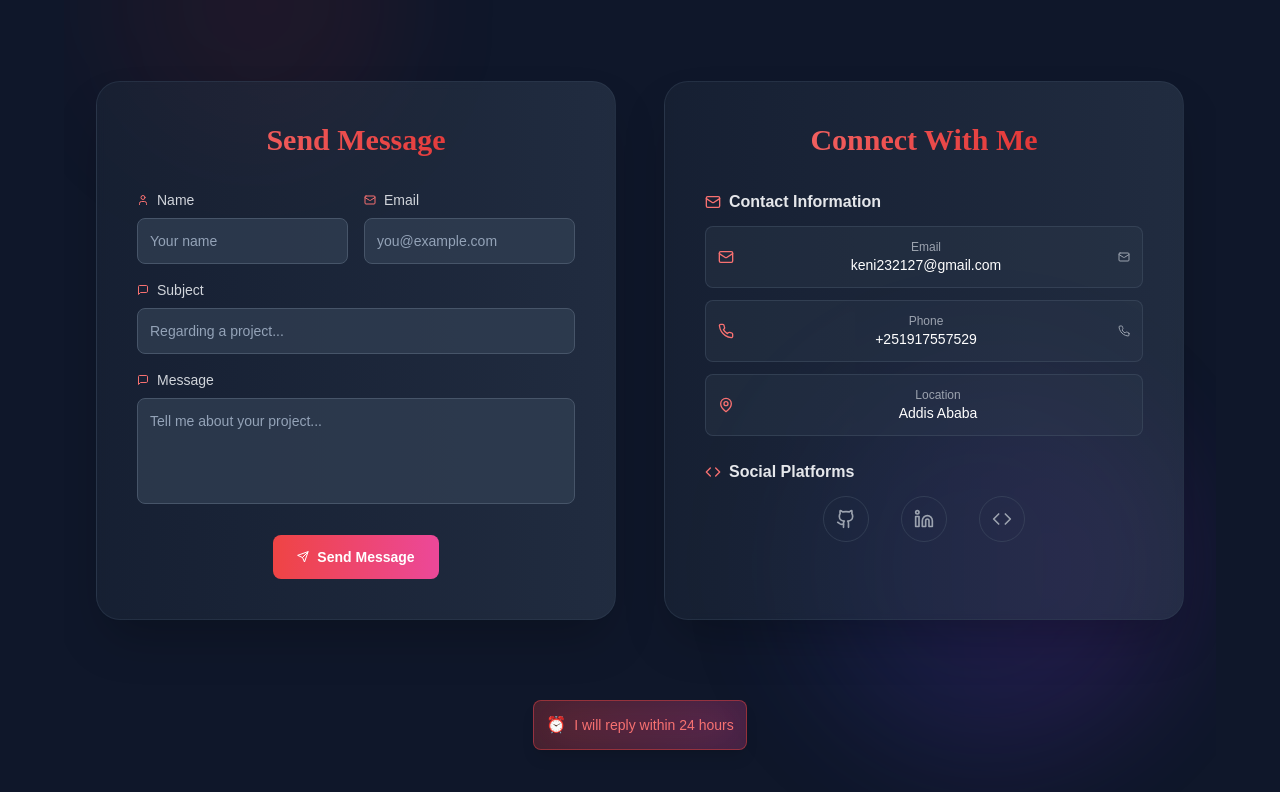
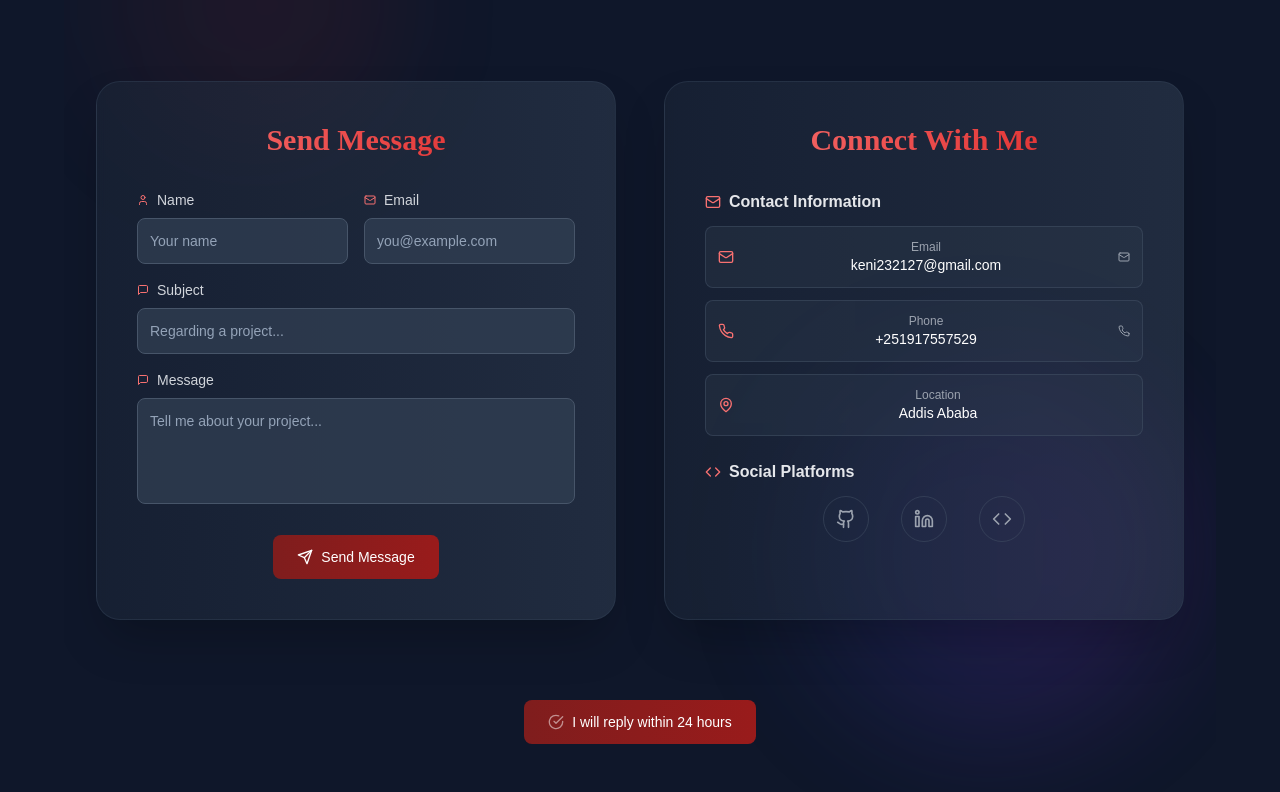
Before and after one commit to KeniKT/kenean-tilahun-portfolio, a React (Vite) app: page / in a window 1280 px wide. Shown: the part 5935-6727 px from the top of the page. Built offline with nearby package versions, Linux system fonts and the light colour scheme.

Commit message:
contact page update

```diff
--- a/src/pages/Contact.jsx
+++ b/src/pages/Contact.jsx
@@ -1,6 +1,7 @@
 import React, { useState, useEffect, useRef } from "react";
-import { Mail, User, MessageSquare, Send, Github, Linkedin, Code, MapPin, Phone } from "lucide-react";
+import { Mail, User, MessageSquare, Send, Github, Linkedin, Code, MapPin, Phone, Clock, CheckCircle } from "lucide-react";
 import emailjs from "@emailjs/browser";
+import { motion } from 'framer-motion';
 
 // Custom hook for scroll animations with improved performance
 const useScrollAnimation = (threshold = 0.1) => {
@@ -282,26 +283,28 @@ const Contact = () => {
                   />
                 </div>
                 <div className="flex justify-center pt-2">
-                  <button
+                  {/* UPDATED SEND MESSAGE BUTTON - Applied Download CV styling */}
+                  <motion.button
                     type="submit"
                     disabled={isLoading}
-                    className="group relative bg-gradient-to-r from-red-500 to-pink-500 text-white font-semibold py-3 px-6 xs:px-8 rounded-lg hover:from-red-600 hover:to-pink-600 focus:from-red-600 focus:to-pink-600 transition-all duration-300 disabled:opacity-50 disabled:cursor-not-allowed min-w-[140px] xs:min-w-[160px] overflow-hidden focus:outline-none focus:ring-2 focus:ring-red-500 focus:ring-offset-2 focus:ring-offset-slate-800 min-h-[44px]"
+                    whileHover={{ scale: 1.05 }}
+                    whileTap={{ scale: 0.95 }}
+                    className="bg-gradient-to-r from-red-900 to-red-800 text-white px-6 xs:px-8 py-3 xs:py-4 rounded-lg font-medium hover:from-red-800 hover:to-red-700 transition-all duration-300 flex items-center justify-center gap-2 text-sm xs:text-base min-h-[44px] focus:outline-none focus:ring-2 focus:ring-red-500 focus:ring-offset-2 focus:ring-offset-slate-900 disabled:opacity-50 disabled:cursor-not-allowed"
+                    style={{ fontFamily: 'Livvic, sans-serif' }}
+                    aria-label="Send Message"
                   >
-                    <span className="absolute inset-0 bg-gradient-to-r from-red-600 to-pink-600 opacity-0 group-hover:opacity-100 group-focus:opacity-100 transition-opacity duration-300" />
-                    <span className="relative flex items-center justify-center space-x-2">
                     {isLoading ? (
                       <>
-                          <div className="w-3 h-3 xs:w-4 xs:h-4 border-2 border-white border-t-transparent rounded-full animate-spin" />
-                          <span className="text-sm xs:text-base">Sending...</span>
+                        <div className="w-4 h-4 xs:w-5 xs:h-5 border-2 border-white border-t-transparent rounded-full animate-spin" />
+                        <span>Sending...</span>
                       </>
                     ) : (
                       <>
-                          <Send className="w-3 h-3 xs:w-4 xs:h-4 group-hover:translate-x-1 group-focus:translate-x-1 transition-transform duration-300" />
-                          <span className="text-sm xs:text-base">Send Message</span>
+                        <Send className="w-4 h-4 xs:w-5 xs:h-5" />
+                        <span>Send Message</span>
                       </>
                     )}
-                    </span>
-                  </button>
+                  </motion.button>
                 </div>
               </form>
             </div>
@@ -393,20 +396,25 @@ const Contact = () => {
           </div>
         </div>
 
-        {/* Enhanced 24 Hour Reply Message */}
+        {/* UPDATED 24 Hour Reply Message - Removed download arrow, added appropriate icon */}
         <div
           ref={replyAnimation.ref}
-          className={`text-center mt-8 xs:mt-10 sm:mt-12 md:mt-16 lg:mt-20 transition-all duration-1000 ${
+          className={`flex justify-center transition-all duration-1000 ${
             replyAnimation.isVisible ? 'opacity-100 translate-y-0' : 'opacity-0 translate-y-10'
           }`}
         >
-          <div className="relative p-3 xs:p-4 bg-gradient-to-r from-red-500/20 to-pink-500/20 border border-red-500/50 rounded-lg inline-block overflow-hidden shadow-lg animate-pulse-slow max-w-sm xs:max-w-md mx-auto">
-            <p className="text-red-400 text-sm xs:text-base font-medium flex items-center justify-center space-x-2 relative z-10">
-              <span className="text-base xs:text-lg animate-bounce-fast">⏰</span>
+          <motion.div
+            whileHover={{ scale: 1.05 }}
+            whileTap={{ scale: 0.95 }}
+            className="bg-gradient-to-r from-red-900 to-red-800 text-white px-6 xs:px-8 py-3 xs:py-4 rounded-lg font-medium hover:from-red-800 hover:to-red-700 transition-all duration-300 flex items-center justify-center gap-2 text-sm xs:text-base min-h-[44px] focus:outline-none focus:ring-2 focus:ring-red-500 focus:ring-offset-2 focus:ring-offset-slate-900 cursor-default"
+            style={{ fontFamily: 'Livvic, sans-serif' }}
+            tabIndex={0}
+            role="status"
+            aria-label="Response time commitment"
+          >
+            <CheckCircle className="w-4 h-4 xs:w-5 xs:h-5 animate-pulse" />
             <span>I will reply within 24 hours</span>
-            </p>
-            <div className="absolute inset-0 bg-gradient-to-r from-red-500 to-pink-500 opacity-20 blur-xl animate-spin-slow" />
-          </div>
+          </motion.div>
         </div>
       </div>
     </div>
```
Lines whose indentation alone changed are shown as unchanged.
